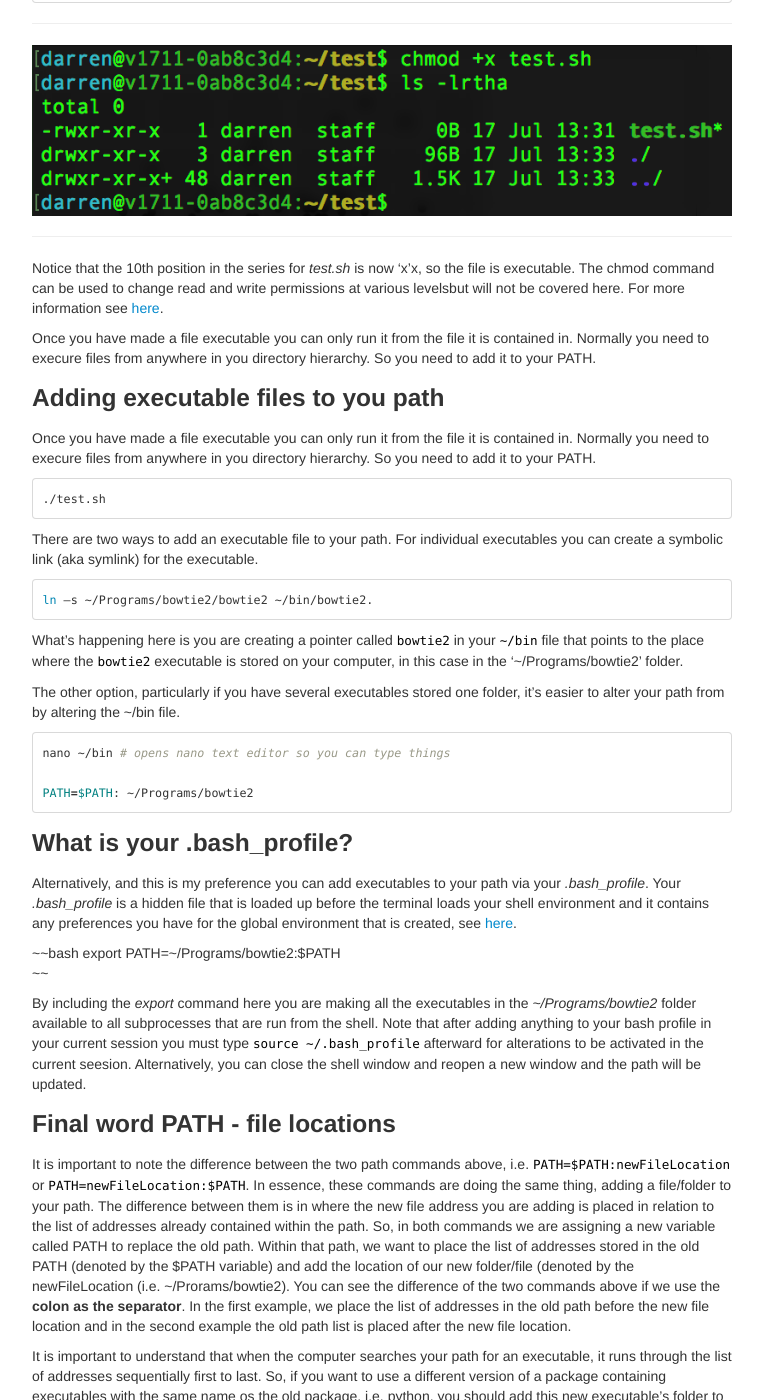
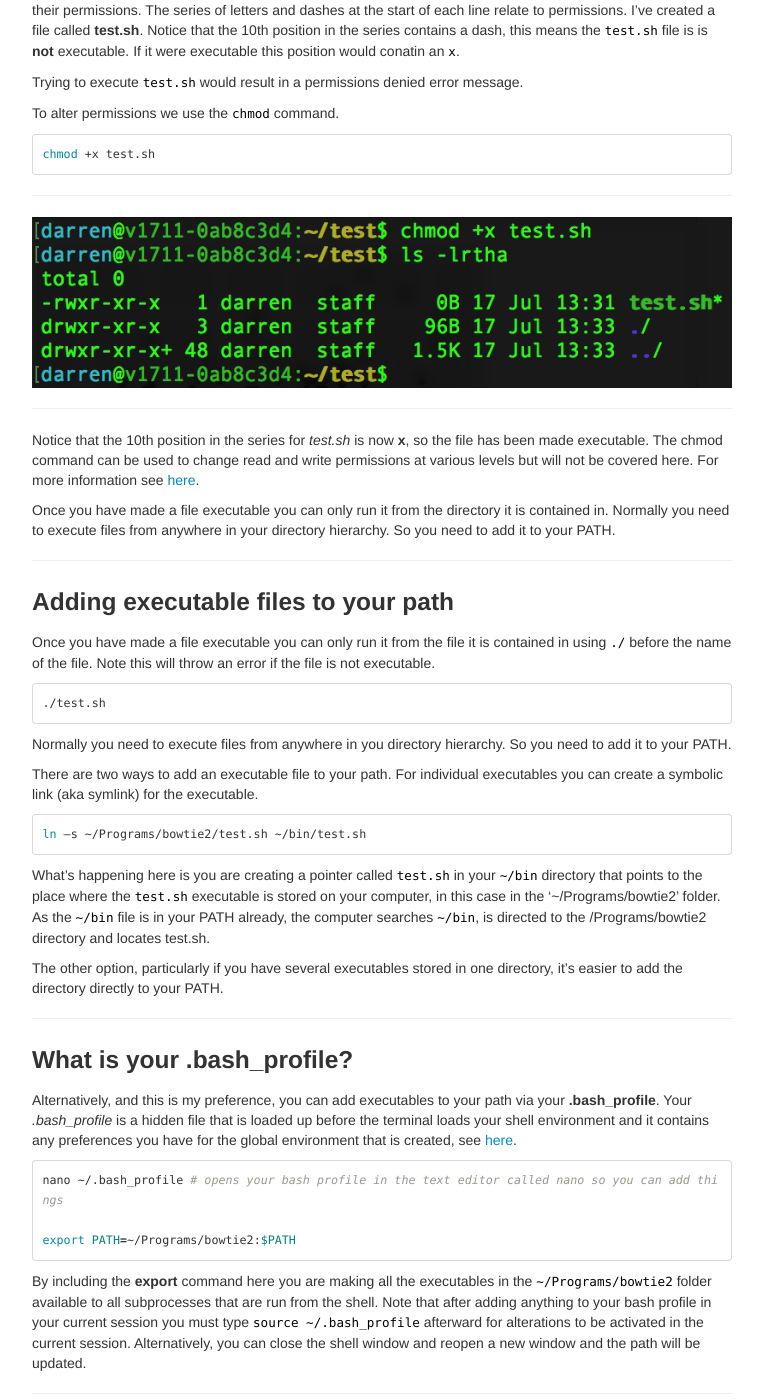
Before and after one commit to Dazcam/Bioinformatics-tutorials, a Jekyll site: the page built from pages/make_script_executable.md, in a window 1280 px wide and 1400 px high, scrolled down 1307 px. Shown: the whole window, without its empty margins (258-1021 px from the left). Built offline with Jekyll 4.4.1, drawn with Linux system fonts in a browser that asks for light colours; some of the changed text lies outside the part shown.

Commit message:
Additional pages content

```diff
--- a/pages/make_script_executable.md
+++ b/pages/make_script_executable.md
@@ -6,9 +6,9 @@ description: A description of the PATH in proramming
 
 ### What is the PATH?
 
-Each computer has a $PATH, which is effectively a list of folder addresses that the computer searches through
-whenever you try to run an executable file, or a command relating to an executable file, on the command line.
-Once and executable file is in your path you can call that file from anywhere in the file hierarchy.
+Each computer has a PATH, which is effectively a list of folder addresses that the computer searches through
+whenever you try to run a program (or an executable file) on the command line. Once the location of the
+executable file is in your path you can call that file from anywhere in the file hierarchy.
 
 You can see your path at any time by typing:
 
@@ -18,15 +18,26 @@ $PATH
 
 What is happening here is we are calling the global varaiable PATH which contains the list of directories.
 
+A typical path looks something like this:
+
+***
+
+![path]({{ site.baseurl }}/assets/path.png)
+
+***
+
+All the directories included in the PATH are separated by colons.
+
 When you run a command such as:
 
 ~~~bash
 Bowtie2
 ~~~
+
 The computer will search through all the folders listed in your path for the executable file associated with
 *Bowtie2*. If the file is there the program will run, otheriwse an error is thrown.
 
-Frequently files/folders are included in your path by default such as the `~/bin` file, but not always.
+Frequently directories are included in your path by default such as the `~/bin` file, but not always.
 
 
 ### Making files executable
@@ -35,7 +46,7 @@ When writing your own scripts, sometimes you need to make them executable. There
 each file stored on any computer and there are 3 levels where you can permit access, the owner, group and other
 user levels, and at each level you can grant read, write and executable permissions.
 
-You can visualise these permissions.
+You can visualise these permissions using `ls` with additional flags.
 
 ~~~bash
 #l - long
@@ -53,10 +64,10 @@ ls -lrtha
 
 ***
 
-These additional flags to the `ls` command provide a more detailed list of the files in the current directory including their
-permissions. The series of letters and dashes at the start of each line realte to permissions. I created a file called *test.sh*
-in this folder. Notice that the 10th position in this series contains a dash meaning is is **not** executable. If it were
-executable this position would conatin an `x`.
+The additional flags to the `ls` command provide a more detailed list of the files in the current directory including their
+permissions. The series of letters and dashes at the start of each line relate to permissions. I've created a file called
+**test.sh**. Notice that the 10th position in the series contains a dash, this means the `test.sh` file is is **not**
+executable. If it were executable this position would conatin an `x`.
 
 Trying to execute `test.sh` would result in a permissions denied error message.
 
@@ -72,57 +83,62 @@ chmod +x test.sh
 
 ***
 
-Notice that the 10th position in the series for *test.sh* is now 'x'x, so the file is executable. The chmod command can be used
-to change read and write permissions at various levelsbut will not be covered here. For more information see
-[here](https://ryanstutorials.net/linuxtutorial/permissions.php).
+Notice that the 10th position in the series for *test.sh* is now **x**, so the file has been made executable. The chmod
+command can be used to change read and write permissions at various levels but will not be covered here.
+For more information see [here](https://ryanstutorials.net/linuxtutorial/permissions.php).
 
+Once you have made a file executable you can only run it from the directory it is contained in. Normally you need to
+execute	files from anywhere in your directory hierarchy. So you need to add it to your PATH.
 
-Once you have made a file executable you can only run it from the file it is contained in. Normally you need to
-execure	files from anywhere in you directory hierarchy. So you need to add it to your PATH.
+***
 
-### Adding executable files to you path
+### Adding executable files to your path
 
-Once you have made a file executable you can only run it from the file it is contained in. Normally you need to
-execure files from anywhere in you directory hierarchy. So you need to add it to your PATH.
+Once you have made a file executable you can only run it from the file it is contained in using `./` before the
+name of the file. Note this will throw an error if the file is not executable.
 
 ~~~bash
 ./test.sh
 ~~~
 
+Normally you need to execute files from anywhere in you directory hierarchy. So you need to add it to your PATH.
+
 There are two ways to add an executable file to your path. For individual executables you can create a symbolic
 link (aka symlink) for the executable.
 
 ~~~bash
-ln –s ~/Programs/bowtie2/bowtie2 ~/bin/bowtie2.
+ln –s ~/Programs/bowtie2/test.sh ~/bin/test.sh
 ~~~
 
-What’s happening here is you are creating a pointer called `bowtie2` in your `~/bin` file that points to the
-place where the `bowtie2` executable is stored on your computer, in this case in the '~/Programs/bowtie2' folder.
+What’s happening here is you are creating a pointer called `test.sh` in your `~/bin` directory that points to the
+place where the `test.sh` executable is stored on your computer, in this case in the '~/Programs/bowtie2' folder.
+As the `~/bin` file is in your PATH already, the computer searches `~/bin`, is directed to the /Programs/bowtie2
+directory and locates test.sh.
 
 
-The other option, particularly if you have several executables stored one folder, it’s easier to alter your path
-from by altering the ~/bin file.
+The other option, particularly if you have several executables stored in one directory, it’s easier to add the
+directory directly to your PATH.
 
-~~~bash
-nano ~/bin # opens nano text editor so you can type things
-
-PATH=$PATH: ~/Programs/bowtie2
-~~~
+***
 
 ### What is your .bash_profile?
 
-Alternatively, and this is my preference you can add executables to your path via your *.bash_profile*. Your *.bash_profile* is
+Alternatively, and this is my preference, you can add executables to your path via your **.bash_profile**. Your *.bash_profile* is
 a hidden file that is loaded up before the terminal loads your shell environment and it contains any preferences you have
 for the global environment that is created, see [here](https://natelandau.com/my-mac-osx-bash_profile/).
 
-~~bash
+~~~bash
+nano ~/.bash_profile # opens your bash profile in the text editor called nano so you can add things
+
 export PATH=~/Programs/bowtie2:$PATH
-~~
+~~~
 
-By including the *export* command here you are making all the executables in the *~/Programs/bowtie2* folder available to all
+By including the **export** command here you are making all the executables in the `~/Programs/bowtie2` folder available to all
 subprocesses that are run from the shell. Note that after adding anything to your bash profile in your current session you
-must type `source ~/.bash_profile` afterward for alterations to be activated in the current seesion. Alternatively, you can
+must type `source ~/.bash_profile` afterward for alterations to be activated in the current session. Alternatively, you can
 close the shell window and reopen a new window and the path will be updated.
+
+***
 
 ### Final word PATH - file locations
 
```
Also changed, not shown: other parts of pages/make_script_executable.md (+1 -1 lines), index.md (+1 -1 lines), pages/installing_required_packages.md (+64 -53 lines), pages/linux101.md (+20 -16 lines), pages/scope.md (+12 -10 lines), assets/path.png (added).
